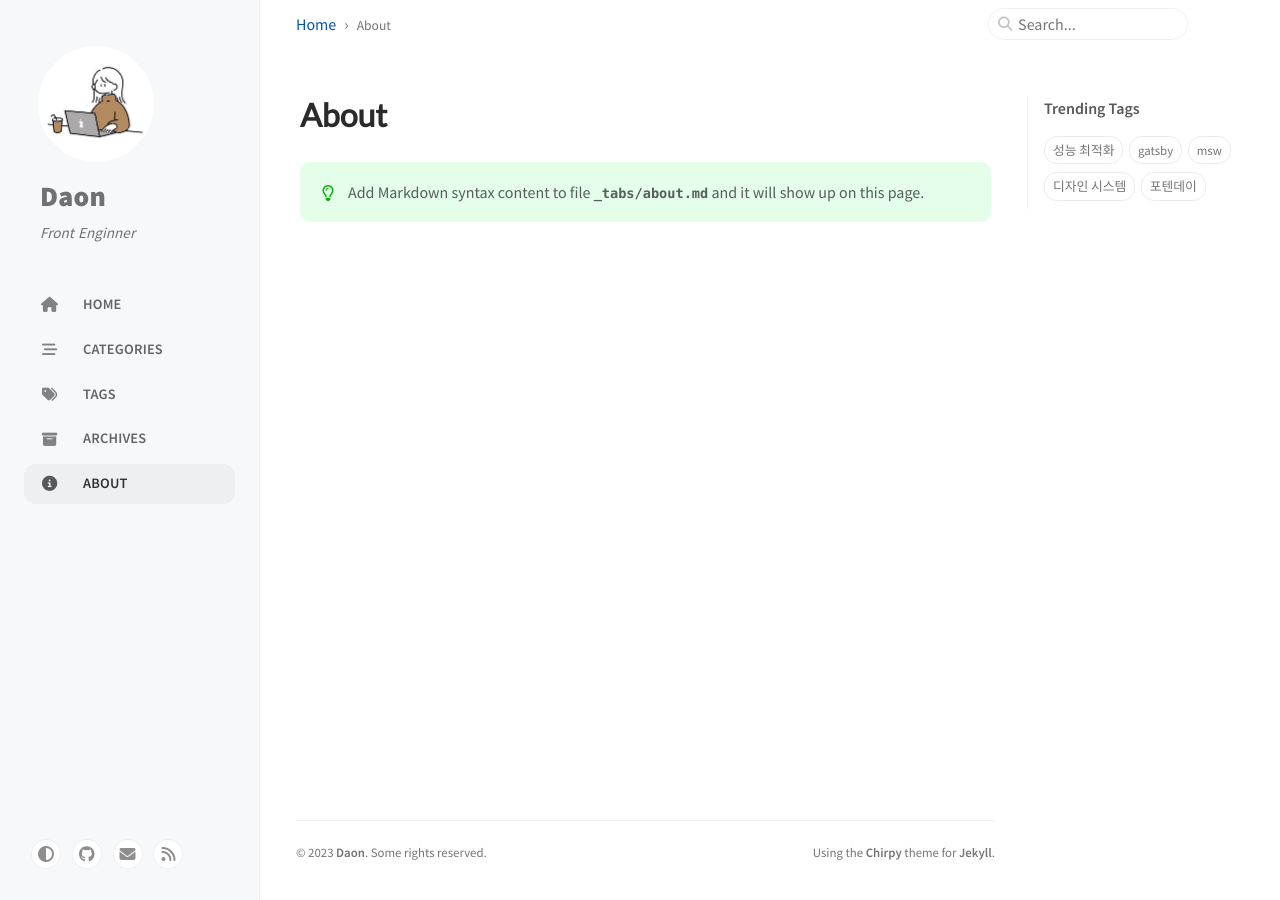
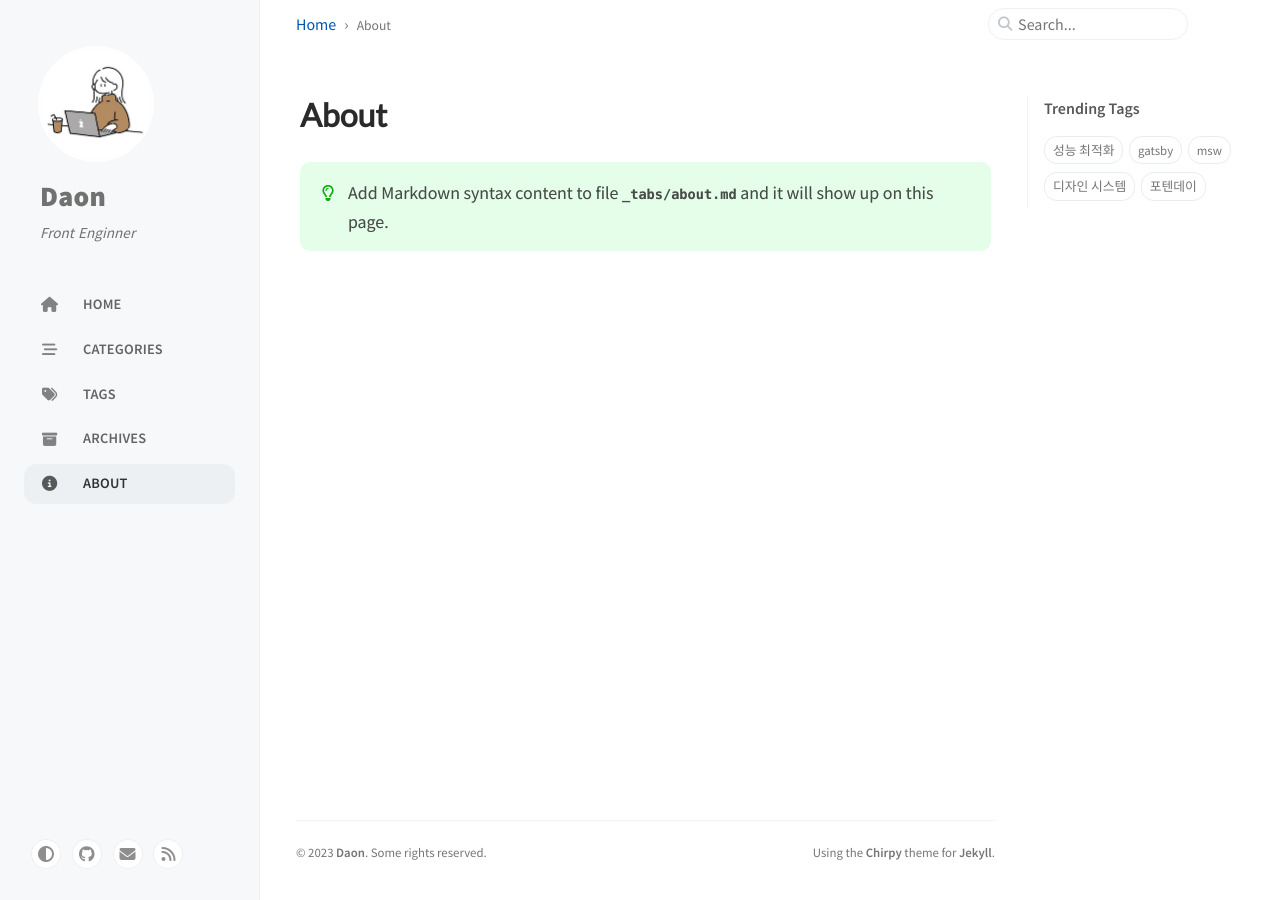
Before and after one commit to saseungg/saseungg.github.io, a Jekyll site: the page built from _tabs/about.md, in a window 1280 px wide. Built offline with Jekyll 4.4.1, drawn with Linux system fonts in a browser that asks for light colours; cached includes are drawn as plain includes.

Commit message:
feat: noto-sans-kr 폰트 적용

```diff
--- a/_sass/addon/commons.scss
+++ b/_sass/addon/commons.scss
@@ -417,6 +417,8 @@
 
 .content {
   font-size: 1rem;
+  font-family: $noto-sans-font;
+  text-shadow: 0 0 0.1px rgba(0, 0, 0, 0.3);
 
   a {
     &.popup {
--- a/_sass/addon/variables.scss
+++ b/_sass/addon/variables.scss
@@ -1,3 +1,5 @@
+  @import url('https://fonts.googleapis.com/css2?family=Noto+Sans+KR&display=swap');
+
 /*
  * The SCSS variables
  */
@@ -29,5 +31,6 @@
 
 /* fonts */
 
-$font-family-base: 'Source Sans Pro', 'Microsoft Yahei', sans-serif !default;
-$font-family-heading: Lato, 'Microsoft Yahei', sans-serif !default;
+$noto-sans-font: 'Noto Sans KR', sans-serif;
+$font-family-base:  'Source Sans Pro', 'Microsoft Yahei', sans-serif !default;
+$font-family-heading:  Lato, 'Microsoft Yahei', sans-serif !default;
```
